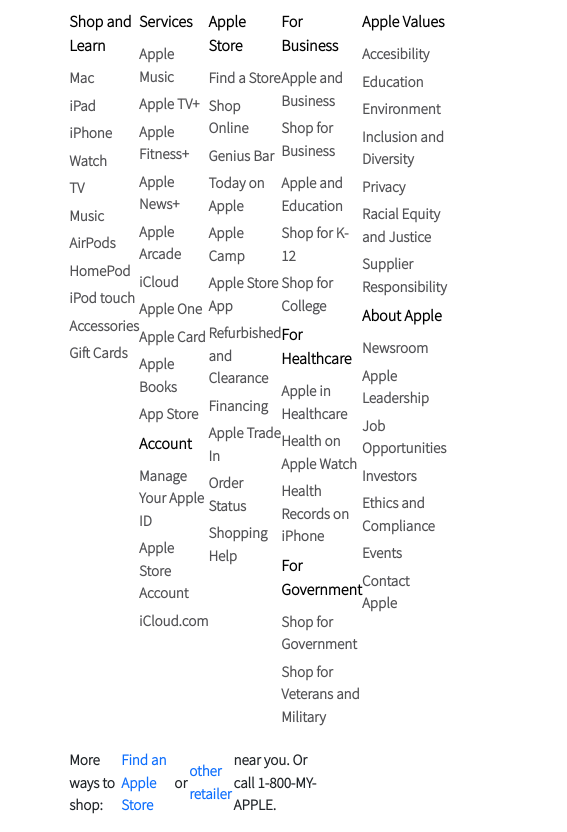
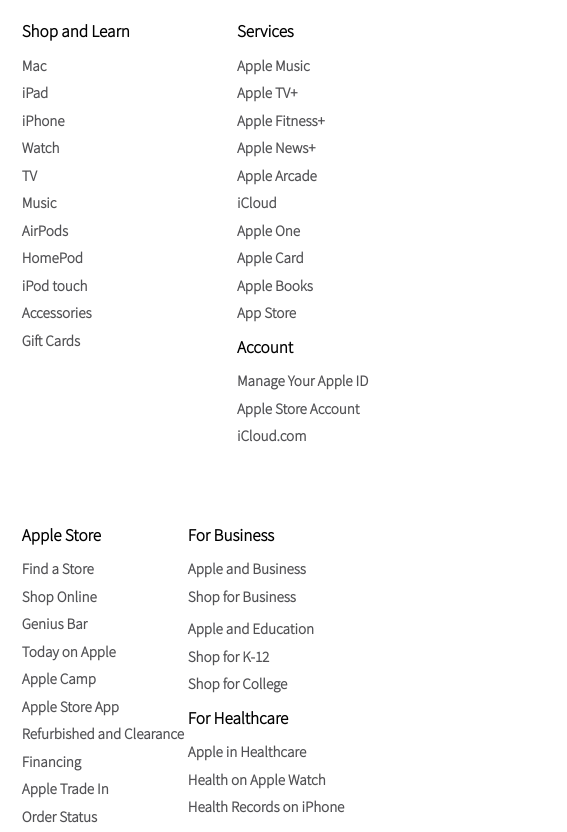
Before and after one commit to KiriNN2529/gasgsa, a React (Create React App) app: page / in a window 390 px wide. Shown: the part 6380-7212 px from the top of the page, 567 px wide, since content can reach past the window. Built offline with nearby package versions, Linux system fonts and the light colour scheme.

Commit message:
footer done

```diff
--- a/src/components/Footer.js
+++ b/src/components/Footer.js
@@ -2,105 +2,105 @@
 
 const Footer = () => {
   return (
-    <div className="Footer">
+    <div className="footer ">
       <div className="footer-area container-xl">
         <ul className="footer-list">
           <p className='footer_title'>Shop and Learn</p>
-          <li><a href="#">Mac</a></li>
-          <li><a href="#">iPad</a></li>
-          <li><a href="#">iPhone</a></li>
-          <li><a href="#">Watch</a></li>
-          <li><a href="#">TV</a></li>
-          <li><a href="#">Music</a></li>
-          <li><a href="#">AirPods</a></li>
-          <li><a href="#">HomePod</a></li>
-          <li><a href="#">iPod touch</a></li>
-          <li><a href="#">Accessories</a></li>
-          <li><a href="#">Gift Cards</a></li>
+          <li><a href="#" className="footer-link">Mac</a></li>
+          <li><a href="#" className="footer-link">iPad</a></li>
+          <li><a href="#" className="footer-link">iPhone</a></li>
+          <li><a href="#" className="footer-link">Watch</a></li>
+          <li><a href="#" className="footer-link">TV</a></li>
+          <li><a href="#" className="footer-link">Music</a></li>
+          <li><a href="#" className="footer-link">AirPods</a></li>
+          <li><a href="#" className="footer-link">HomePod</a></li>
+          <li><a href="#" className="footer-link">iPod touch</a></li>
+          <li><a href="#" className="footer-link">Accessories</a></li>
+          <li><a href="#" className="footer-link">Gift Cards</a></li>
         </ul>
         <ul className="footer-list">
           <p className='footer_title'>Services</p>
-          <li><a href="#">Apple Music</a></li>
-          <li><a href="#">Apple TV+</a></li>
-          <li><a href="#">Apple Fitness+</a></li>
-          <li><a href="#">Apple News+</a></li>
-          <li><a href="#">Apple Arcade</a></li>
-          <li><a href="#">iCloud</a></li>
-          <li><a href="#">Apple One</a></li>
-          <li><a href="#">Apple Card</a></li>
-          <li><a href="#">Apple Books</a></li>
-          <li><a href="#">App Store</a></li>
-          <p className="footer_title margin-top_20">Account</p>
-          <li><a href="#">Manage Your Apple ID</a></li>
-          <li><a href="#">Apple Store Account</a></li>
-          <li><a href="#">iCloud.com</a></li>
+          <li><a href="#" className="footer-link">Apple Music</a></li>
+          <li><a href="#" className="footer-link">Apple TV+</a></li>
+          <li><a href="#" className="footer-link">Apple Fitness+</a></li>
+          <li><a href="#" className="footer-link">Apple News+</a></li>
+          <li><a href="#" className="footer-link">Apple Arcade</a></li>
+          <li><a href="#" className="footer-link">iCloud</a></li>
+          <li><a href="#" className="footer-link">Apple One</a></li>
+          <li><a href="#" className="footer-link">Apple Card</a></li>
+          <li><a href="#" className="footer-link">Apple Books</a></li>
+          <li><a href="#" className="footer-link">App Store</a></li>
+          <p className="footer_title">Account</p>
+          <li><a href="#" className="footer-link">Manage Your Apple ID</a></li>
+          <li><a href="#" className="footer-link">Apple Store Account</a></li>
+          <li><a href="#" className="footer-link">iCloud.com</a></li>
         </ul>
         <ul className='footer-list'>
           <p className='footer_title'>Apple Store</p>
-          <li><a href="#">Find a Store</a></li>
-          <li><a href="#">Shop Online</a></li>
-          <li><a href="#">Genius Bar</a></li>
-          <li><a href="#">Today on Apple</a></li>
-          <li><a href="#">Apple Camp</a></li>
-          <li><a href="#">Apple Store App</a></li>
-          <li><a href="#">Refurbished and Clearance</a></li>
-          <li><a href="#">Financing</a></li>
-          <li><a href="#">Apple Trade In</a></li>
-          <li><a href="#">Order Status</a></li>
-          <li><a href="#">Shopping Help</a></li>
+          <li><a href="#" className="footer-link">Find a Store</a></li>
+          <li><a href="#" className="footer-link">Shop Online</a></li>
+          <li><a href="#" className="footer-link">Genius Bar</a></li>
+          <li><a href="#" className="footer-link">Today on Apple</a></li>
+          <li><a href="#" className="footer-link">Apple Camp</a></li>
+          <li><a href="#" className="footer-link">Apple Store App</a></li>
+          <li><a href="#" className="footer-link">Refurbished and Clearance</a></li>
+          <li><a href="#" className="footer-link">Financing</a></li>
+          <li><a href="#" className="footer-link">Apple Trade In</a></li>
+          <li><a href="#" className="footer-link">Order Status</a></li>
+          <li><a href="#" className="footer-link">Shopping Help</a></li>
         </ul>
         <ul className='footer-list'>
           <p className='footer_title'>For Business</p>
-          <li><a href="#">Apple and Business</a></li>
-          <li><a href="#">Shop for Business</a></li>
+          <li><a href="#" className="footer-link">Apple and Business</a></li>
+          <li><a href="#" className="footer-link">Shop for Business</a></li>
 
-          <p className='footer-title margin-top_20'></p>
-          <li><a href="#">Apple and Education</a></li>
-          <li><a href="#">Shop for K-12</a></li>
-          <li><a href="#">Shop for College</a></li>
+          <p className='footer_title'></p>
+          <li><a href="#" className="footer-link">Apple and Education</a></li>
+          <li><a href="#" className="footer-link">Shop for K-12</a></li>
+          <li><a href="#" className="footer-link">Shop for College</a></li>
 
-          <p className='footer-title margin-top_20'>For Healthcare</p>
-          <li><a href="#">Apple in Healthcare</a></li>
-          <li><a href="#">Health on Apple Watch</a></li>
-          <li><a href="#">Health Records on iPhone</a></li>
+          <p className='footer_title'>For Healthcare</p>
+          <li><a href="#" className="footer-link">Apple in Healthcare</a></li>
+          <li><a href="#" className="footer-link">Health on Apple Watch</a></li>
+          <li><a href="#" className="footer-link">Health Records on iPhone</a></li>
 
-          <p className='footer-title margin-top_20'>For Government</p>
-          <li><a href="#">Shop for Government</a></li>
-          <li><a href="#">Shop for Veterans and Military</a></li>
+          <p className='footer_title'>For Government</p>
+          <li><a href="#" className="footer-link">Shop for Government</a></li>
+          <li><a href="#" className="footer-link">Shop for Veterans and Military</a></li>
         </ul>
         <ul className='footer-list'>
-          <p className='footer-title margin-top_20'>Apple Values</p>
-          <li><a href="#">Accesibility</a></li>
-          <li><a href="#">Education</a></li>
-          <li><a href="#">Environment</a></li>
-          <li><a href="#">Inclusion and Diversity</a></li>
-          <li><a href="#">Privacy</a></li>
-          <li><a href="#">Racial Equity and Justice</a></li>
-          <li><a href="#">Supplier Responsibility</a></li>
+          <p className='footer_title'>Apple Values</p>
+          <li><a href="#" className="footer-link">Accesibility</a></li>
+          <li><a href="#" className="footer-link">Education</a></li>
+          <li><a href="#" className="footer-link">Environment</a></li>
+          <li><a href="#" className="footer-link">Inclusion and Diversity</a></li>
+          <li><a href="#" className="footer-link">Privacy</a></li>
+          <li><a href="#" className="footer-link">Racial Equity and Justice</a></li>
+          <li><a href="#" className="footer-link">Supplier Responsibility</a></li>
 
-          <p className='footer-title margin-top_20'>About Apple</p>
-          <li><a href="#">Newsroom</a></li>
-          <li><a href="#">Apple Leadership</a></li>
-          <li><a href="#">Job Opportunities</a></li>
-          <li><a href="#">Investors</a></li>
-          <li><a href="#">Ethics and Compliance</a></li>
-          <li><a href="#">Events</a></li>
-          <li><a href="#">Contact Apple</a></li>
+          <p className='footer_title'>About Apple</p>
+          <li><a href="#" className="footer-link">Newsroom</a></li>
+          <li><a href="#" className="footer-link">Apple Leadership</a></li>
+          <li><a href="#" className="footer-link">Job Opportunities</a></li>
+          <li><a href="#" className="footer-link">Investors</a></li>
+          <li><a href="#" className="footer-link">Ethics and Compliance</a></li>
+          <li><a href="#" className="footer-link">Events</a></li>
+          <li><a href="#" className="footer-link">Contact Apple</a></li>
         </ul>
       </div>
         <div className="copyright_section container-xl">
-            <div className="copyright_text">
-            <p className="copyright_text-p">More ways to shop: <a href="#"> Find an Apple Store </a> or <a href="#">other retailer</a> near you. Or call 1-800-MY-APPLE.</p>
+            <div className="copyright_text_container">
+              <p className="copyright_text">More ways to shop: <a href="#" className="copyright_text_link"> Find an Apple Store </a> or <a href="#" className="copyright_text_link">other retailer</a> near you. Or call 1-800-MY-APPLE.</p>
             </div>
             <div className='copyright_area'>
                 <ul className="copyright_menu">
                   <li className='copyright'>Copyright © 2021 Apple Inc. All rights reserved.</li>
-                  <li><a href="#">Privacy Policy</a></li>
-                  <li><a href="#">Terms of Use</a></li>
-                  <li><a href="#">Sales and Refunds</a></li>
-                  <li><a href="#">Legal</a></li>
-                  <li><a href="#">Site Map</a></li>
-                  <li><a href="#" className="footer_city">United States</a></li>
+                  <li className="copyright-item"><a href="#" className="copyright-link">Privacy Policy</a></li>
+                  <li className="copyright-item"><a href="#" className="copyright-link">Terms of Use</a></li>
+                  <li className="copyright-item"><a href="#" className="copyright-link">Sales and Refunds</a></li>
+                  <li className="copyright-item"><a href="#" className="copyright-link">Legal</a></li>
+                  <li className="copyright-item"><a href="#" className="copyright-link">Site Map</a></li>
+                  <li><a href="#" className="copyright_city">United States</a></li>
                 </ul>
             </div>
         </div>
--- a/src/components/Main.js
+++ b/src/components/Main.js
@@ -227,7 +227,7 @@
       </div>
       <div className="container-xl">
         <section className="main-info">
-          <span>
+          <span className="footer_text-long">
             1. Price includes a $30 AT&T, T-Mobile, Sprint, or Verizon discount.
             Requires activation with carrier. Monthly pricing: Available to
             qualified customers and requires 0% APR, 24-month installment loan
--- a/src/scss/_footer.scss
+++ b/src/scss/_footer.scss
@@ -1,75 +1,140 @@
-.Footer {
-    margin: 50px 50px 0 50px;
+.footer {
+    margin: 50px 0 0 0;
+}
+
+.footer-area {
+    display:                  flex;
+    justify-content: space-between;
+    align-items:        flex-start;
+    flex-wrap: wrap;
+}
+
+@include media-breakpoint-up(md) {
+    flex-direction: column;
 }
 
 .footer-list {
-    list-style: none;
-    a {
-        font-size: 15px;
-        color: #515154;
-        margin: 0 0 5px 0;
-        font-weight: 600;
-    }
-    a:hover {
-        text-decoration: underline;
-    }
-    p {
+    margin: 0 0 10px 0;
     font-size: 16px;
+    font-weight: bolder;
     color: #000;
-        font-weight: bolder;
-        margin: 0 0 10px 0;
-    }
 }
 
-.footer-area {
-    display: flex;
-    justify-content: space-between;
-    align-items: flex-start;
+@media screen and (max-width: 790px) {
+    .footer-list {margin: 0 0 60px 0;}
+}
+
+.footer_title {
+    margin: 10px 0 10px 0;
+    font-size: 17px;
+    font-weight: bold;
+}
+
+.footer-link {
+    margin: 0 0 5px 0;
+    font-size: 15px;
+    font-weight: 600;
+    color: #515154;
+}
+
+.footer-link:hover {
+    text-decoration: underline;
+    color: #515154;
 }
 
 
+//Footer info
+.main-info {
+    font-size: 15px;
+    font-weight: bold;
+    margin: 20px 0 0 0;
+    padding-bottom: 0.8em;
+    border-bottom: 1px solid #d2d2d7;
+    color: #86868b;
+}
+
+
+
+//Copyright
+.copyright_text_container {
+    flex-wrap: wrap;
+    font-weight: 600;
+    padding-bottom: 7px;
+    border-bottom: 1px solid #d2d2d7;
+}
+
+.copyright_text{
+    display:               flex;
+    justify-content: flex-start;
+    align-items:         center;
+    margin: 0 0 10px 0;
+    font-size: 15px;
+    flex-wrap: wrap;
+}
+
+.copyright_text_link {
+    margin: 0 2px;
+}
+
 .copyright_area {
-    display: flex;
+    display:                  flex;
     justify-content: space-between;
-    align-items: center;
+    align-items:            center;
+    margin: 10px 0 0 0;
     font-size: 15px;
     font-weight: 600;
-    margin: 10px 0 0 0;
 }
 
 .copyright_menu {
-    display: flex;
+    display:           flex;
     justify-content: center;
-    align-items: center;
+    align-items:     center;
     list-style: none;
-    a {
+    flex-wrap: wrap;
+}
+
+.copyright {
+    margin: 0 10px 0 0;
+}
+
+.copyright-item {
+    margin: 0 10px 0 0;
+}
+
+.copyright-link {
     color: #515154;
 }
-    a:hover {
+
+.copyright-link:hover {
     text-decoration: underline;
+    color: #515154;
 }
 
-    li {margin: 0 10px 0 0;}
+.copyright_city {
+    margin: 0 0 0 140px;
+    color: #515154;
 }
 
-.copyright_text-p {
-    display: flex;
-    justify-content: start;
-    align-items: center;
-    margin: 0 0 10px 0;
-    font-size: 15px;
-    a {
-        margin: 0 2px;
-    }
+.copyright_city:hover {
+    text-decoration: underline;
+    color: #515154;
 }
 
-.copyright_text {
-
-    font-weight: 600;
-    border-bottom: 1px solid #d2d2d7;
-    padding-bottom: 7px;
+@media screen and (max-width: 790px) {
+    .copyright_text {justify-content: start;}
 }
 
-.footer_city {
-    margin: 0 0 0 140px;
+@media screen and (max-width: 790px) {
+    .copyright_menu {justify-content: start;}
 }
+
+
+
+//Margins
+.margin-b-10{
+    margin: 0 0 10px 0;
+}
+
+.margin-r-10{
+    margin: 0 10px 0 0;
+}
--- a/src/scss/_reset.scss
+++ b/src/scss/_reset.scss
@@ -25,7 +25,7 @@
 .container-xl {
     width: 95%;
     @media screen and (min-width: 1024px){
-        width: 1000px;
+        width: 1024px;
     }
 }
 
@@ -34,3 +34,7 @@
     max-width: 100%;
     display: block;
 }
+
+li {
+    list-style: none;
+}
```
Also changed, not shown: src/scss/_main.scss (+0 -16 lines), src/css/App.min.css, 1 other file (tests, documents, lock files or other folders). Lines whose indentation alone changed are shown as unchanged.
